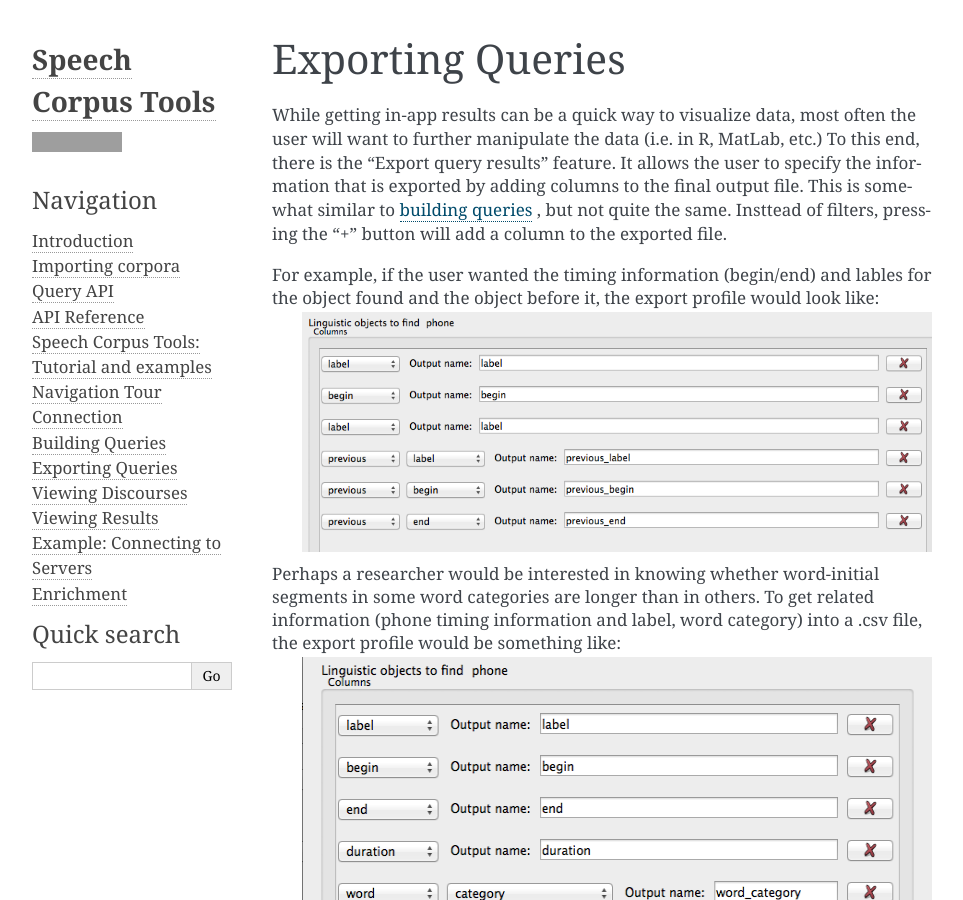
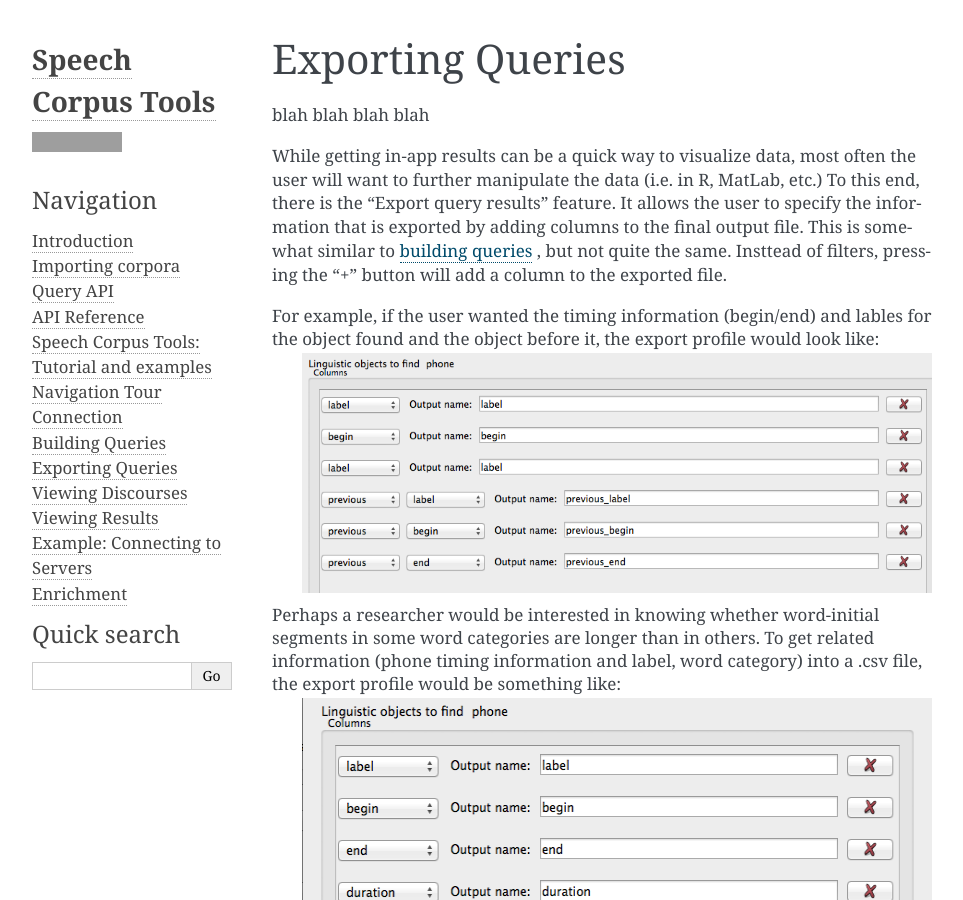
Before and after one commit to MontrealCorpusTools/speechcorpustools, a Sphinx documentation site: the page built from docs/source/additional/exporting.rst, in a window 1280 px wide and 900 px high. Shown: the whole window, without its empty margins (148-1111 px from the left). Built offline with Sphinx 7.4.7, drawn with Linux system fonts in a browser that asks for light colours; pages that are not in the unit, such as notebooks, are missing from menus; grey boxes are pictures that could not be loaded.

Commit message:
test to see why read the docs not working

```diff
--- a/docs/source/additional/exporting.rst
+++ b/docs/source/additional/exporting.rst
@@ -3,6 +3,8 @@
 *****************
 Exporting Queries
 *****************
+
+blah blah blah blah
 
 While getting in-app results can be a quick way to visualize data, most often the user will want to further manipulate the data (i.e. in R, MatLab, etc.) To this end, there is the "Export query results" feature. It allows the user to specify the information that is exported by adding columns to the final output file. This is somewhat similar to `building queries <http://sct.readthedocs.io/en/latest/additional/buildingqueries.html>`_ , but not quite the same. Insttead of filters, pressing the "+" button will add a column to the exported file.
 
```
